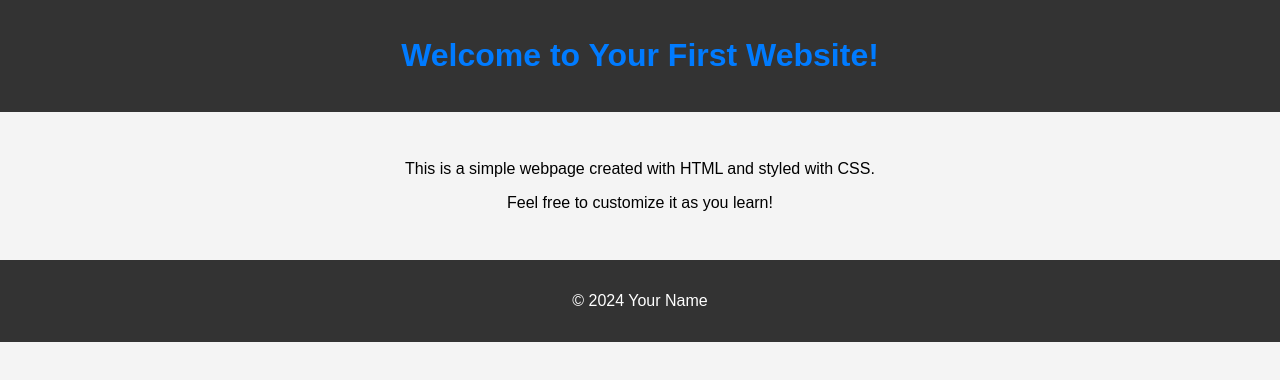
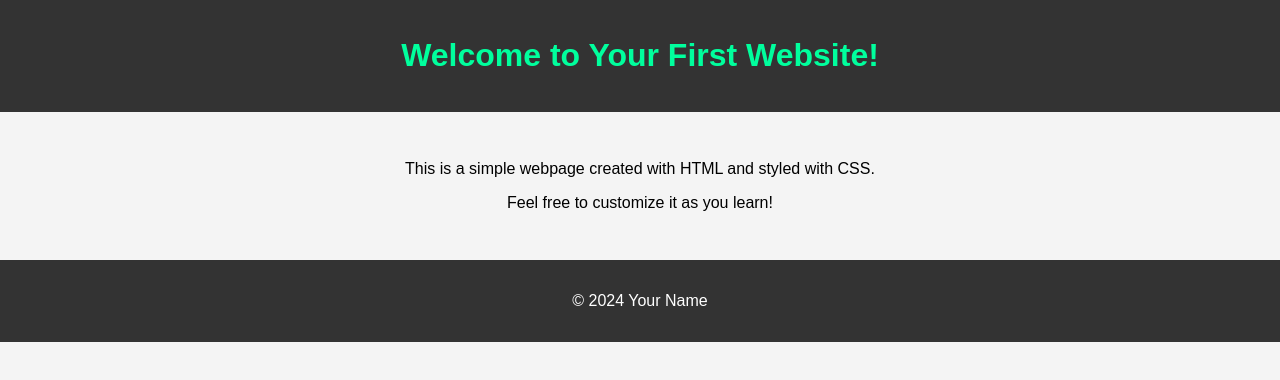
Before and after one commit to BeksultonAkbarov/BeksultonAkbarov.github.io, a plain HTML site: page index.html in a window 1280 px wide. Drawn offline with Linux system fonts and the light colour scheme.

Commit message:
color change

```diff
--- a/index.html
+++ b/index.html
@@ -20,7 +20,7 @@
         }
 
         h1 {
-            color: #007bff;
+            color: #00ff9d;
         }
 
         main {
```
